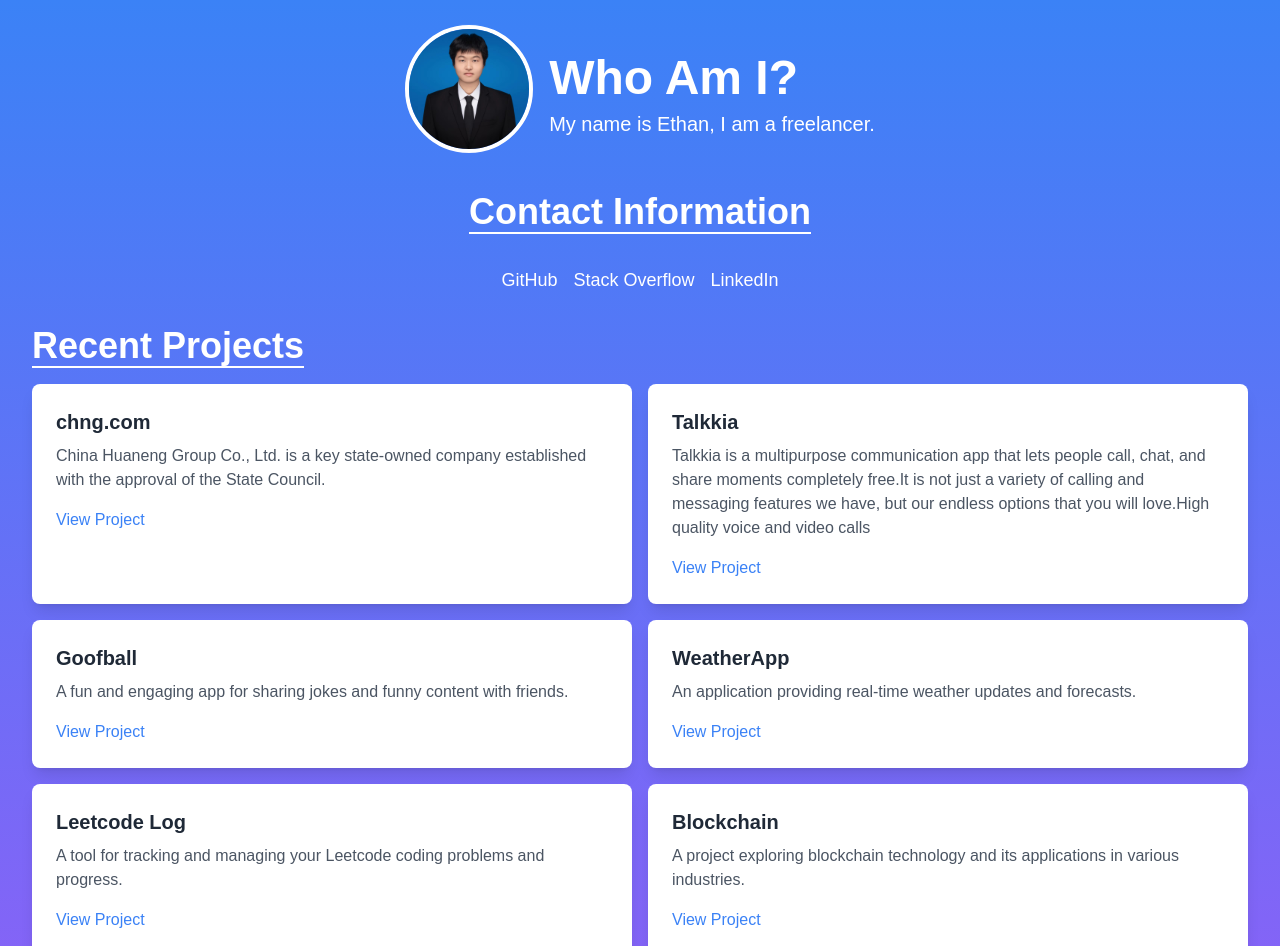
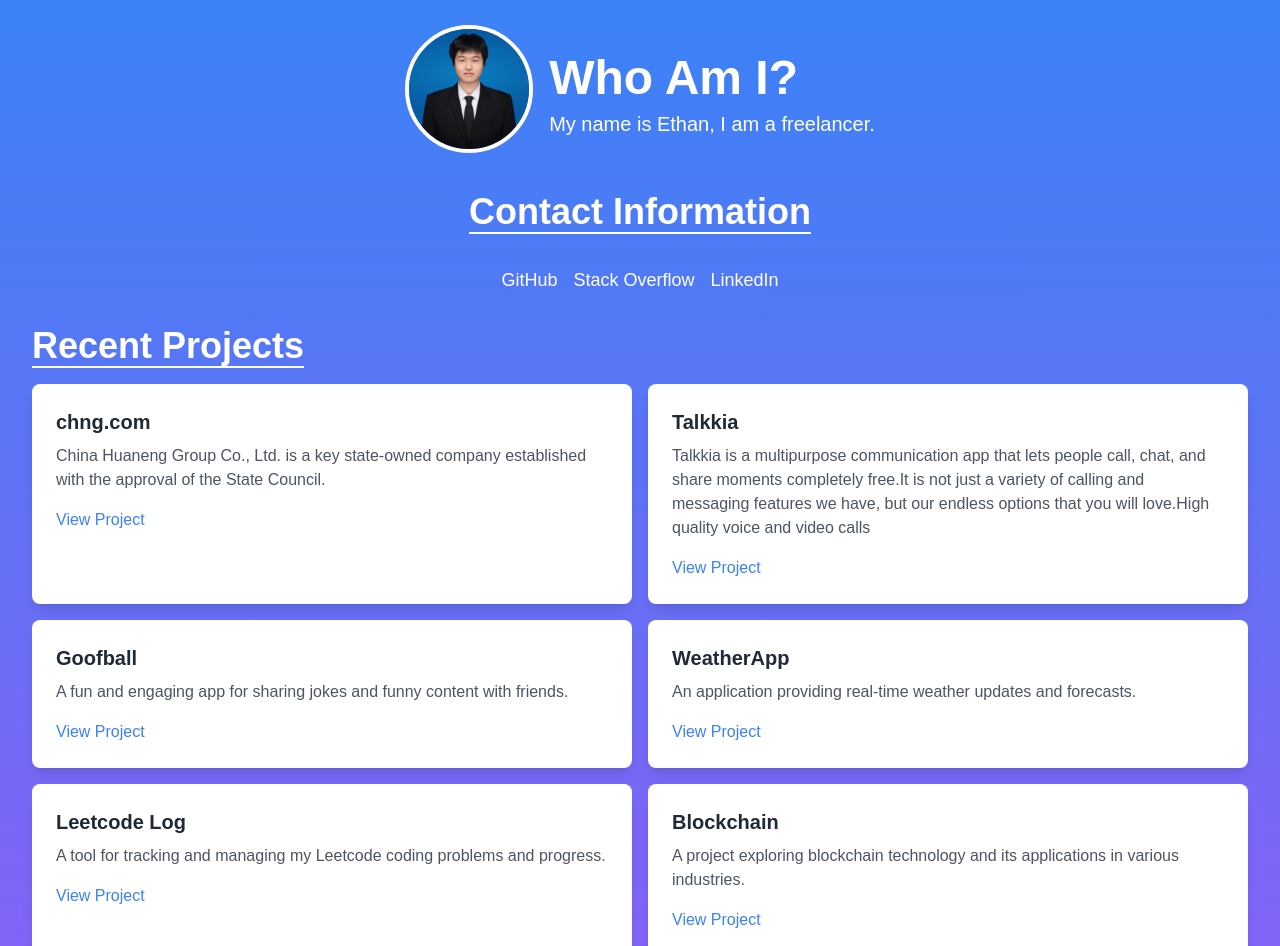
Before and after one commit to hooooooouzx/meet-ethan-web, a Next.js app: page / in a window 1280 px wide. Shown: the top 946 px of the page. Built offline with nearby package versions, Linux system fonts and the light colour scheme.

Commit message:
update:leetcode link

```diff
--- a/app/profile.tsx
+++ b/app/profile.tsx
@@ -71,8 +71,8 @@ const Profile = () => {
                 },
                 {
                     name: 'Leetcode Log',
-                    alert: true,
-                    description: 'A tool for tracking and managing your Leetcode coding problems and progress.'
+                    link: 'https://github.com/hooooooouzx/leetcodeLog',
+                    description: 'A tool for tracking and managing my Leetcode coding problems and progress.'
                 },
                 {
                     name: 'Blockchain',
```
